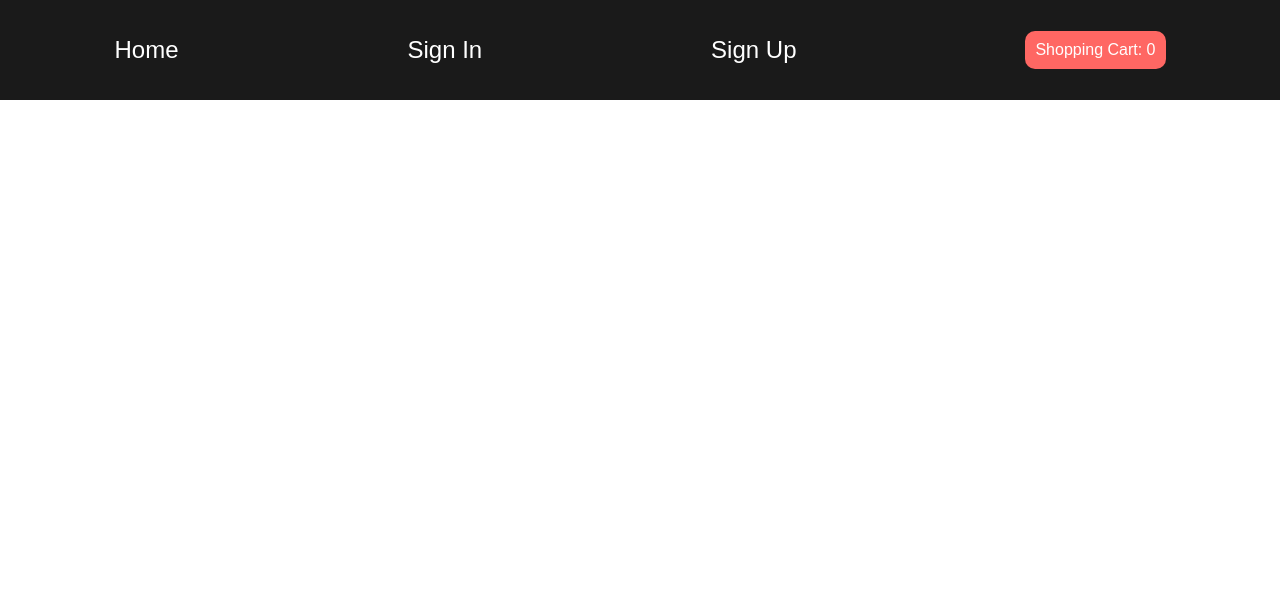
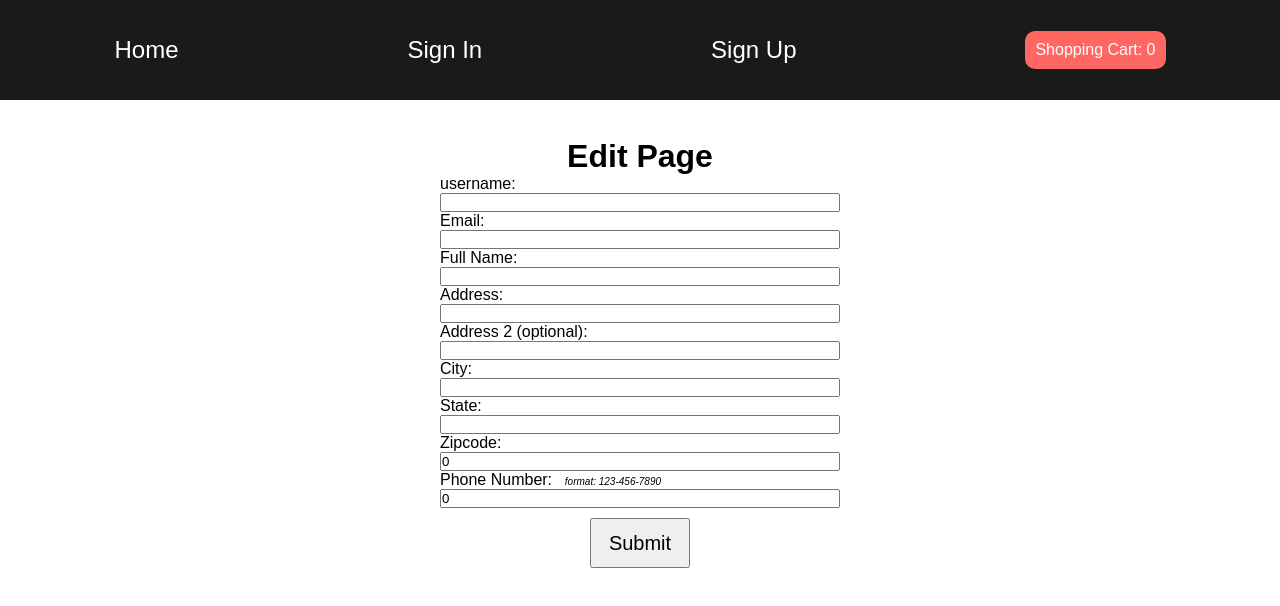
Before and after one commit to Oruma1to/ObeliskRecords, a React (Create React App) app in the folder client/: page /edit-MyProfile/1 in a window 1280 px wide. Shown: the top 606 px of the page. Built offline with nearby package versions, Linux system fonts and the light colour scheme; no server answers; a web font is replaced by a local one.

Commit message:
completed

```diff
--- a/client/src/App.js
+++ b/client/src/App.js
@@ -75,7 +75,7 @@ function App() {
       <Route exact path='/my-profile/'>
         <MyProfile />
       </Route>
-      <Route exact path='/edit-MyProfile/'>
+      <Route exact path='/edit-MyProfile/:id'>
         <EditMyProfile />
       </Route>
     </div>
--- a/client/src/components/users/EditMyProfile.css
+++ b/client/src/components/users/EditMyProfile.css
@@ -0,0 +1,24 @@
+.editMyProfile {
+  display: flex;
+  flex-direction: column;
+  justify-content: center;
+  align-items: center;
+  padding: 3%;
+}
+.editProfileForm {
+  display: flex;
+  flex-direction: column;
+  width: 400px;
+}
+.format {
+  font-size: 10px;
+  font-style: italic;
+  margin-left: 10px;
+}
+.editSubmit {
+  align-self: center;
+  margin-top: 10px;
+  font-size: 20px;
+  height: 50px;
+  width: 100px;
+}
--- a/client/src/components/users/EditMyProfile.jsx
+++ b/client/src/components/users/EditMyProfile.jsx
@@ -1,6 +1,130 @@
 import React, { useState, useEffect } from 'react';
+import { getUser, editUser } from '../../services/apiUsers';
+import { useHistory } from 'react-router-dom';
+import { useSelector } from 'react-redux';
 import './EditMyProfile.css';
 
 export default function EditMyProfile() {
-  return <div>edit page !!!!</div>;
+  //Setting all the fields for the User's profile
+  const [username, setUsername] = useState('');
+  const [email, setEmail] = useState('');
+  const [fullName, setFullname] = useState('');
+  const [address1, setAddress1] = useState('');
+  const [address2, setAddress2] = useState('');
+  const [city, setCity] = useState('');
+  const [state, setState] = useState('');
+  const [zipcode, setZipcode] = useState(0);
+  const [phoneNumber, setPhoneNumber] = useState(0);
+
+  //This is to get the state of the current User
+  const isLogged = useSelector(state => state.isLogged);
+  const history = useHistory();
+  //this will run after the rendering and only once
+  useEffect(() => {
+    loadUsersInfo();
+  }, [isLogged]);
+
+  const loadUsersInfo = async () => {
+    try {
+      const response = await getUser(isLogged.user.id);
+      console.log('loadUsersInfo', response);
+      setUsername(response.username);
+      setEmail(response.email);
+      setFullname(response.fullName);
+      setAddress1(response.address1);
+      setAddress2(response.address2);
+      setCity(response.city);
+      setState(response.state);
+      setZipcode(response.zipcode);
+      setPhoneNumber(response.phoneNumber);
+    } catch (error) {
+      console.log(error);
+    }
+  };
+  const handleSubmit = async e => {
+    e.preventDefault();
+
+    try {
+      const response = await editUser(isLogged.user.id, {
+        username,
+        email,
+        fullName,
+        address1,
+        address2,
+        city,
+        state,
+        zipcode,
+        phoneNumber,
+      });
+
+      console.log(response);
+      alert('Succesfully Saved');
+      history.push('/my-profile');
+    } catch (error) {
+      console.log(error);
+    }
+  };
+
+  return (
+    <div>
+      <div className='editMyProfile'>
+        <h1>Edit Page</h1>
+        <form className='editProfileForm' onSubmit={handleSubmit}>
+          <label htmlFor='username'>username:</label>
+          <input
+            name='username'
+            type='text'
+            value={username}
+            onChange={e => setUsername(e.target.value)}
+          />
+          <label htmlFor='email'>Email:</label>
+          <input name='email' type='text' value={email} onChange={e => setEmail(e.target.value)} />
+          <label htmlFor='fullName'>Full Name:</label>
+          <input
+            name='fullName'
+            type='text'
+            value={fullName}
+            onChange={e => setFullname(e.target.value)}
+          />
+          <label htmlFor='address1'>Address:</label>
+          <input
+            name='address1'
+            type='text'
+            value={address1}
+            onChange={e => setAddress1(e.target.value)}
+          />
+          <label htmlFor='address2'>Address 2 (optional):</label>
+          <input
+            name='address2'
+            type='text'
+            value={address1}
+            onChange={e => setAddress2(e.target.value)}
+          />
+          <label htmlFor='city'>City:</label>
+          <input name='city' type='text' value={city} onChange={e => setCity(e.target.value)} />
+          <label htmlFor='state'>State:</label>
+          <input name='state' type='text' value={state} onChange={e => setState(e.target.value)} />
+          <label htmlFor='zipcode'>Zipcode:</label>
+          <input
+            name='zipcode'
+            type='number'
+            value={zipcode}
+            onChange={e => setZipcode(e.target.value)}
+          />
+          <label htmlFor='phoneNumber'>
+            Phone Number:
+            <span className='format'> format: 123-456-7890</span>
+          </label>
+          <input
+            name='phoneNumber'
+            type='tel'
+            value={phoneNumber}
+            pattern='[0-9]{3}-[0-9]{3}-[0-9]{4}'
+            onChange={e => setPhoneNumber(e.target.value)}
+          />
+          <button className='editSubmit'>Submit</button>
+        </form>
+      </div>
+    </div>
+  );
 }
--- a/client/src/components/users/MyProfile.jsx
+++ b/client/src/components/users/MyProfile.jsx
@@ -73,7 +73,7 @@ export default function MyProfile() {
               </span>
             </div>
           </div>
-          <Link to='/edit-MyProfile/'>
+          <Link to={`/edit-MyProfile/${isLogged.user.id}`}>
             <button className='myProfile-button'>Edit</button>
           </Link>
         </div>
--- a/client/src/services/apiUsers.js
+++ b/client/src/services/apiUsers.js
@@ -42,9 +42,9 @@ export const getUser = async id => {
   }
 };
 
-export const editUser = async id => {
+export const editUser = async (id, bodyData) => {
   try {
-    const response = await api.get(`/users/${id}`);
+    const response = await api.put(`/users/${id}`, bodyData);
     return response.data;
   } catch (error) {
     throw error;
```
